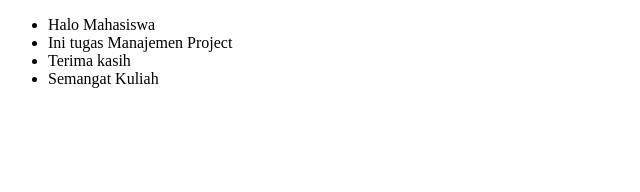
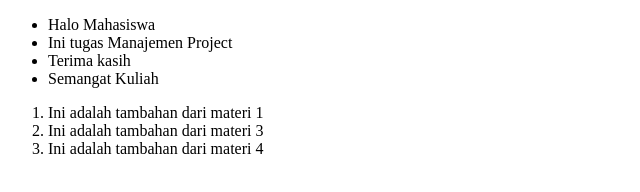
Before and after one commit to UncleHens/Manajemen_Project, a plain HTML site: page index.html in a window 1280 px wide. Shown: the whole page, without its empty margins (0-640 px from the left). Drawn offline with Linux system fonts and the light colour scheme.

Commit message:
Update data index
ini ada tambahan dan dikurang

```diff
--- a/index.html
+++ b/index.html
@@ -12,5 +12,10 @@
         <li>Terima kasih</li>
         <li>Semangat Kuliah</li>
     </ul>
+    <ol>
+        <li>Ini adalah tambahan dari materi 1</li>
+        <li>Ini adalah tambahan dari materi 3</li>
+        <li>Ini adalah tambahan dari materi 4</li>
+    </ol>
 </body>
 </html>
```
